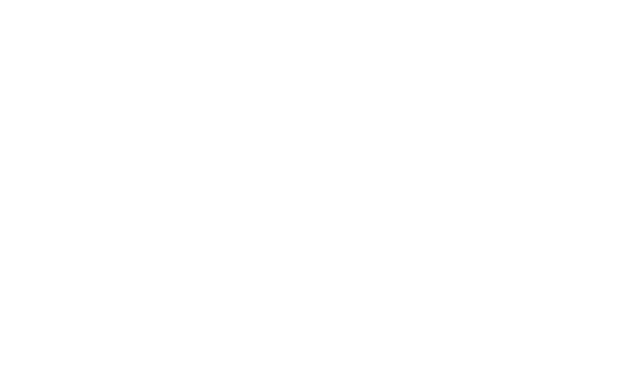
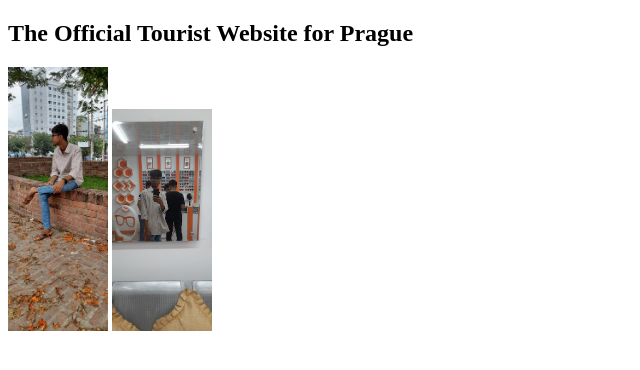
Before and after one commit to tonmoymondol909/problem-will-never-last, a plain HTML site: page Index.html in a window 1280 px wide. Shown: the whole page, without its empty margins (0-640 px from the left). Drawn offline with Linux system fonts and the light colour scheme.

Commit message:
added pictures

```diff
--- a/Index.html
+++ b/Index.html
@@ -3,9 +3,11 @@
 <head>
     <meta charset="UTF-8">
     <meta name="viewport" content="width=device-width, initial-scale=1.0">
-    <title>Document</title>
+    <title>problem will never last forever</title>
 </head>
 <body>
-
+    <h2>The Official Tourist Website for Prague</h2>
+    <img width="100px" src="Images/tonmoy.jpg" alt="">
+    <img width="100px" src="Images/swag.jpg" alt="">
 </body>
 </html>
```
Also changed, not shown: Images/mondol.jpg (added), Images/swag.jpg (added), Images/tonmoy.jpg (added), Images/tonmoymondol.jpg (added).
